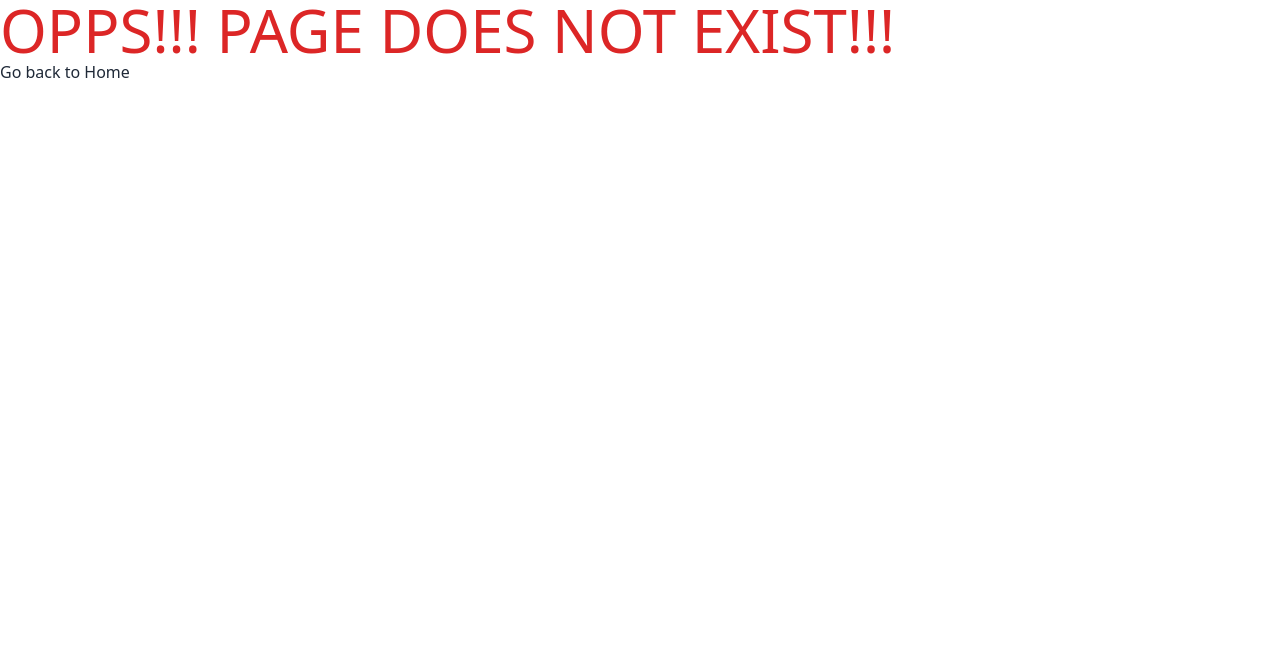
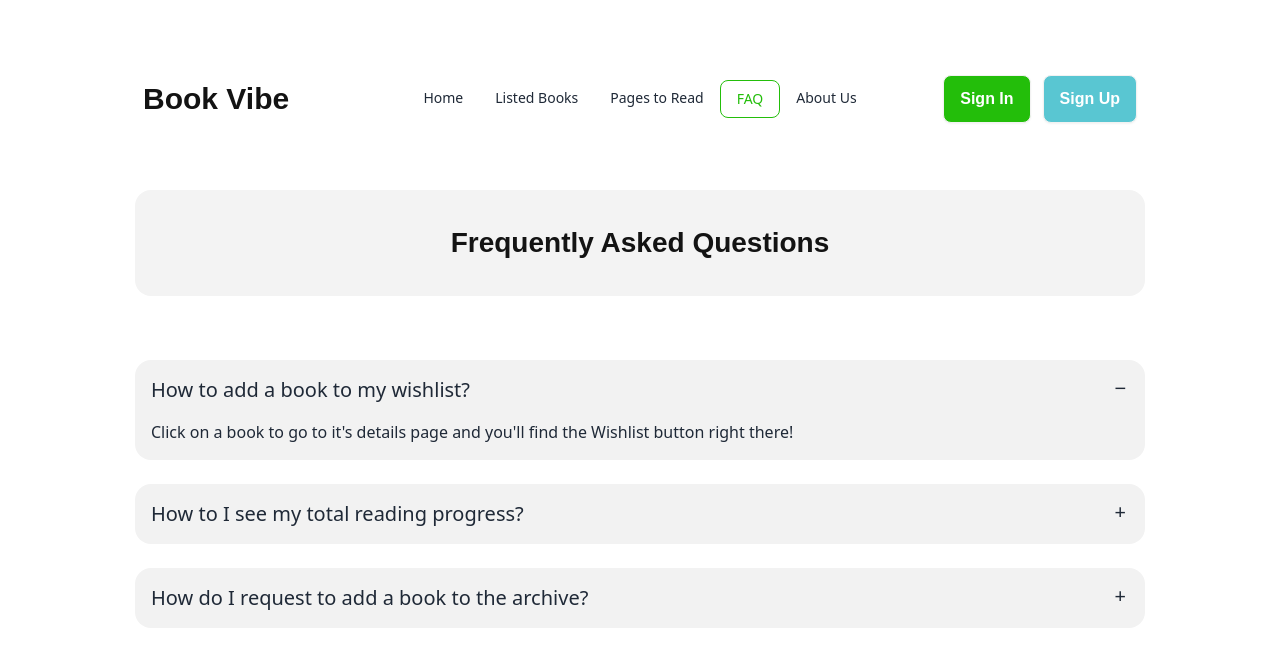
Before and after one commit to MiM1303/Book-Vibe, a React (Vite) app: page /faq in a window 1280 px wide. Shown: the top 666 px of the page. Built offline with nearby package versions, Linux system fonts and the light colour scheme.

Commit message:
modified error page and minor updates

```diff
--- a/src/components/ErrorPage/ErrorPage.jsx
+++ b/src/components/ErrorPage/ErrorPage.jsx
@@ -1,10 +1,18 @@
 import { Link } from "react-router-dom";
+import { IoWarningOutline } from "react-icons/io5";
 
 const ErrorPage = () => {
     return (
-        <div>
-            <h1 className="text-6xl text-red-600">OPPS!!! PAGE DOES NOT EXIST!!!</h1>
-            <Link to="/">Go back to Home</Link>
+        <div className="flex justify-center items-center">
+            <div className="card w-5/6 lg:w-1/2 lg:h-60 bg-base-100 shadow-xl">
+            <div className="card-body">
+                <h2 className="card-title text-4xl">OPPS!!! <IoWarningOutline  className="text-red-600"/> </h2>
+                <p className="text-xl">PAGE DOES NOT EXIST!!!</p>
+                <div className="card-actions justify-end">
+                <button className="btn bg-[#23BE0A] text-white font-semibold font-work text-lg"><Link to="/">Go back to Home</Link></button>
+                </div>
+            </div>
+            </div>
         </div>
     );
 };
--- /dev/null
+++ b/src/components/FAQ/FAQ.jsx
@@ -0,0 +1,40 @@
+
+
+const FAQ = () => {
+    return (
+        <div>
+            <div className="bg-[#1313130D] rounded-2xl py-8 text-center lg:mb-16 text-[28px] font-bold font-work text-[#131313]">Frequently Asked Questions</div>
+            <div className="collapse collapse-plus bg-base-200">
+                <input type="radio" name="my-accordion-3" defaultChecked />
+                    <div className="collapse-title text-xl font-medium">
+                        How to add a book to my wishlist?
+                    </div>
+                    <div className="collapse-content">
+                        <p>Click on a book to go to it's details page and you'll find the Wishlist button right there!</p>
+                    </div>
+                </div>
+                <br />
+                <div className="collapse collapse-plus bg-base-200">
+                <input type="radio" name="my-accordion-3" />
+                <div className="collapse-title text-xl font-medium">
+                    How to I see my total reading progress?
+                </div>
+                <div className="collapse-content">
+                    <p>Go to the 'Pages to Read' section to see all the pages you've read so far along with how many pages you've read each book!</p>
+                </div>
+                </div>
+                <br />
+                <div className="collapse collapse-plus bg-base-200">
+                <input type="radio" name="my-accordion-3" />
+                <div className="collapse-title text-xl font-medium">
+                    How do I request to add a book to the archive?
+                </div>
+                <div className="collapse-content">
+                    <p>Drop in a request in the form below and we'll add it as soon as possible!</p>
+                </div>
+            </div>
+        </div>
+    );
+};
+
+export default FAQ;
--- a/src/components/Header/Header.jsx
+++ b/src/components/Header/Header.jsx
@@ -8,7 +8,7 @@ const Header = () => {
         <li><NavLink to="/">Home</NavLink></li>
         <li><NavLink to="/listed-books">Listed Books</NavLink></li>
         <li><NavLink to="/pages-to-read">Pages to Read</NavLink></li>
-        <li><NavLink to="/categories">Categories</NavLink></li>
+        <li><NavLink to="/faq">FAQ</NavLink></li>
         <li><NavLink to="/about">About Us</NavLink></li>
     </>
 
--- a/src/main.jsx
+++ b/src/main.jsx
@@ -13,6 +13,7 @@ import ErrorPage from './components/ErrorPage/ErrorPage';
 import BookDetail from './components/BookDetail/BookDetail';
 import Categories from './components/Categories/Categories';
 import AboutUs from './components/AboutUs/AboutUs';
+import FAQ from './components/FAQ/FAQ';
 
 const router = createBrowserRouter([
   {
@@ -40,9 +41,8 @@ const router = createBrowserRouter([
         loader: ()=>fetch('/books.json')
       },
       {
-        path: "/categories",
-        element: <Categories></Categories>,
-        loader: ()=>fetch('/books.json')
+        path: "/faq",
+        element: <FAQ></FAQ>
       },
       {
         path: "/about",
```
